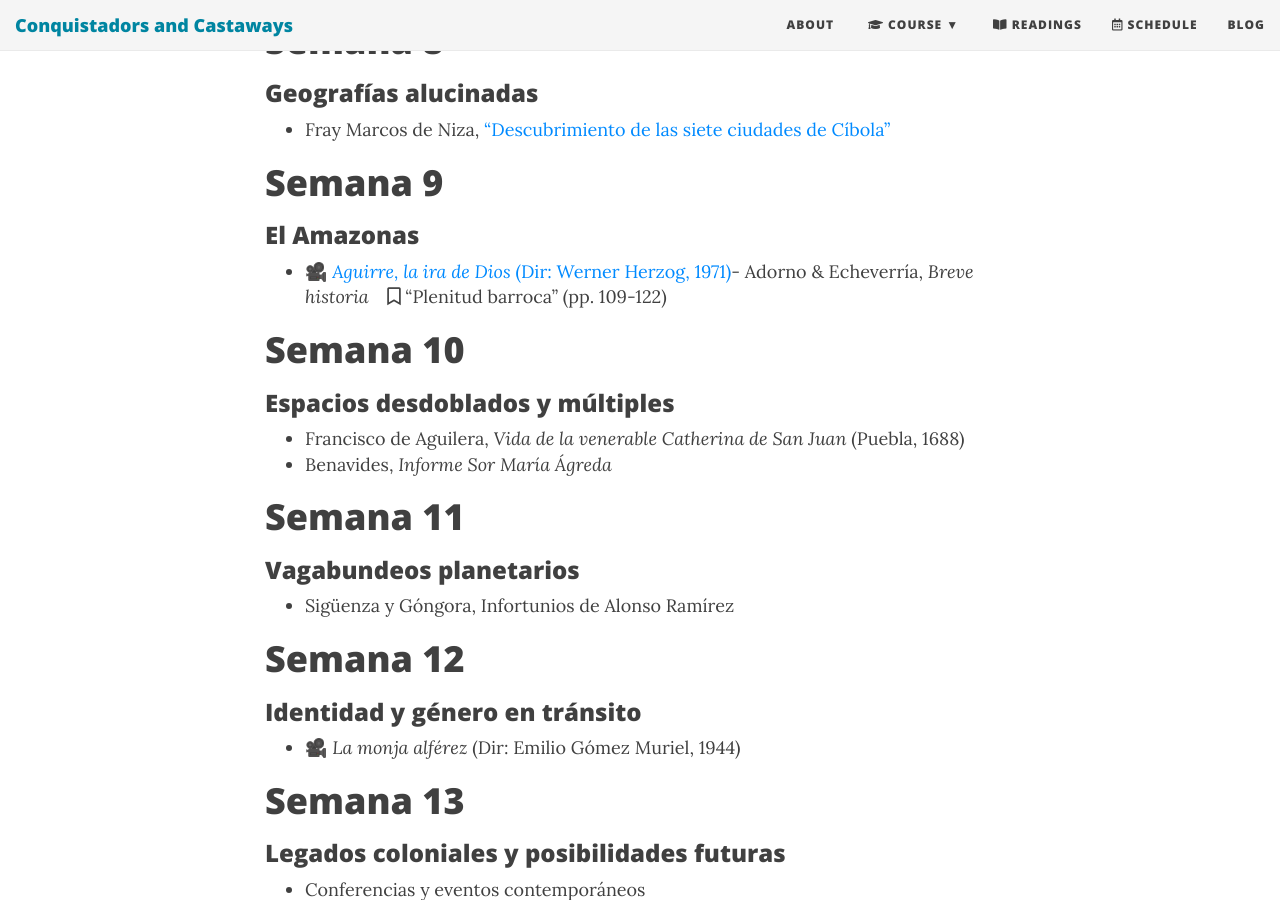
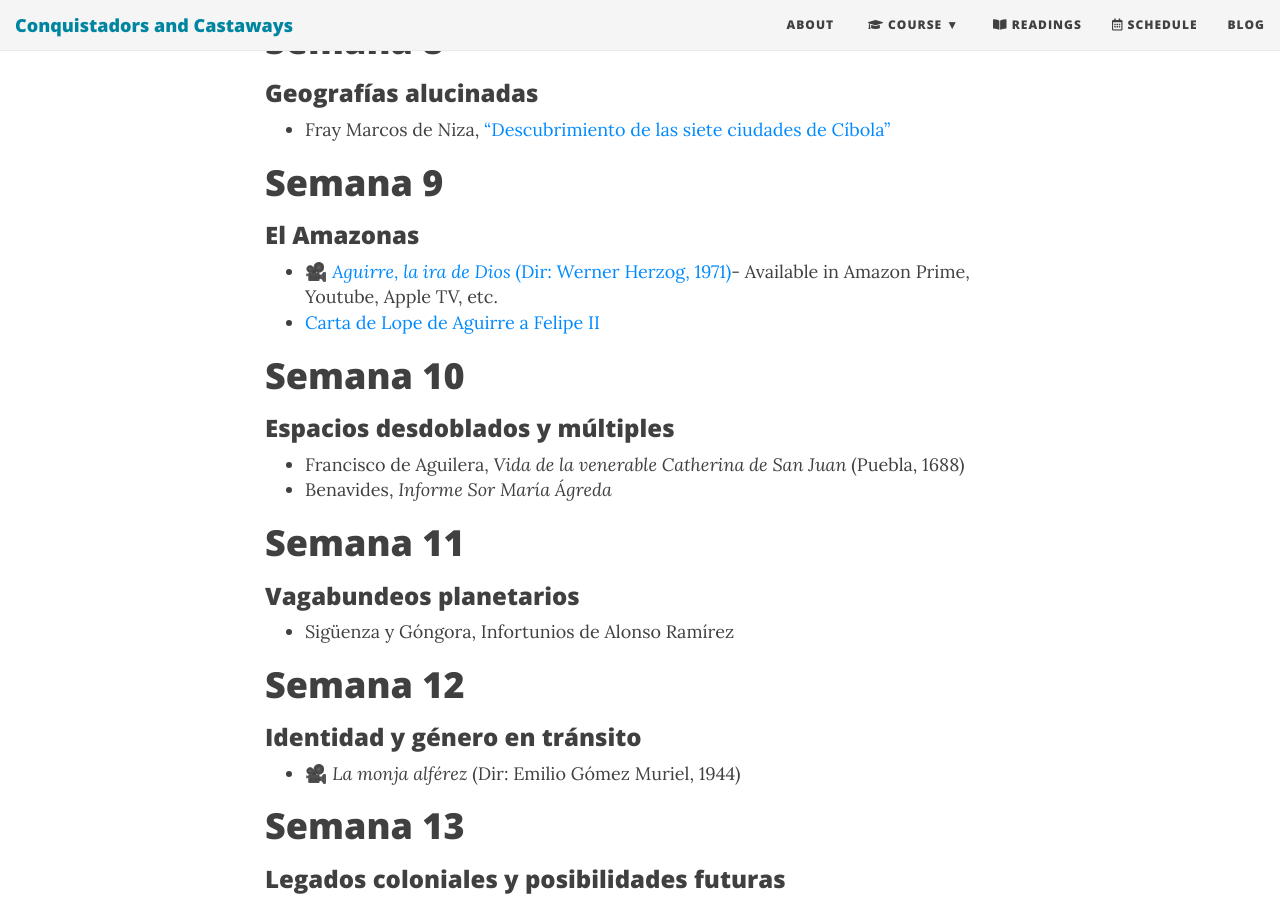
Before and after one commit to Hipomenes/ls452, a Jekyll site: the page built from syllabus.md, in a window 1280 px wide and 900 px high, scrolled down 2684 px. Built offline with Jekyll 4.4.1, drawn with Linux system fonts in a browser that asks for light colours; nearby versions of some CDN libraries.

Commit message:
Update syllabus.md

```diff
--- a/syllabus.md
+++ b/syllabus.md
@@ -75,7 +75,8 @@ bigimg: /img/cuauhquecholan.jpg
 # Semana 9
 ### El Amazonas
 
-- 🎥︁ [*Aguirre, la ira de Dios* (Dir: Werner Herzog, 1971)]()- Adorno & Echeverría, *Breve historia*  &ensp; <i class="far fa-bookmark"></i> “Plenitud barroca” (pp. 109-122)
+- 🎥︁ [*Aguirre, la ira de Dios* (Dir: Werner Herzog, 1971)]()- Available in Amazon Prime, Youtube, Apple TV, etc.
+- [Carta de Lope de Aguirre a Felipe II](http://www.gabrielbernat.es/conquista/html/carta.html)
 
 # Semana 10
 ### Espacios desdoblados y múltiples
```
